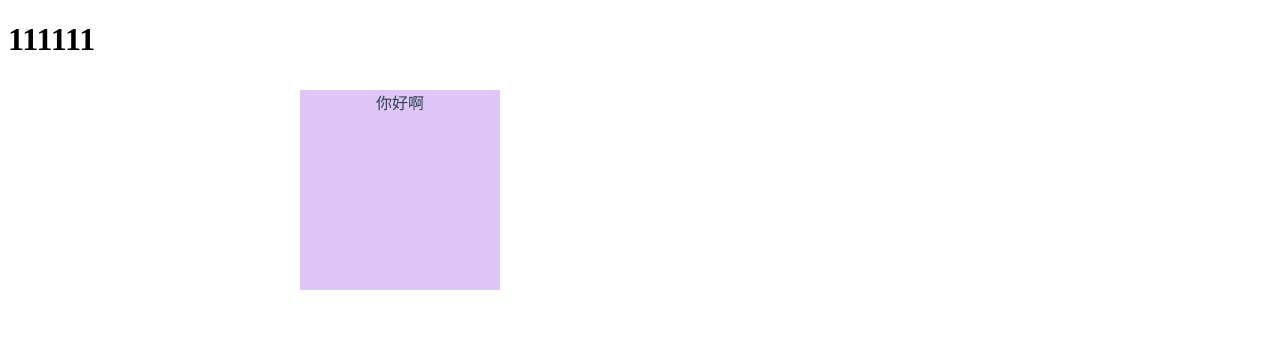
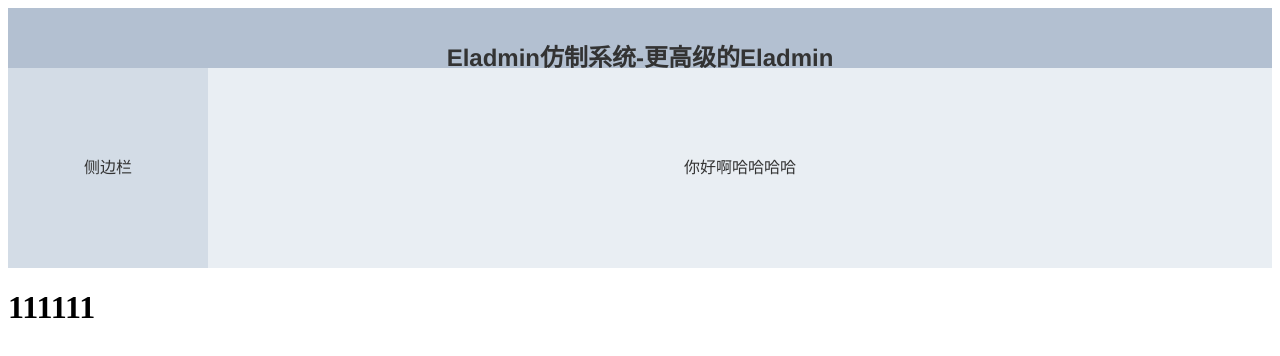
Before and after one commit to MyMatrixs/eladmin-practice, a Vue app: page / in a window 1280 px wide. Shown: the top 356 px of the page. Built offline with nearby package versions, Linux system fonts and the light colour scheme.

Commit message:
尝试使用elementUI，还很迷糊

```diff
--- a/src/main.js
+++ b/src/main.js
@@ -1,9 +1,13 @@
 import Vue from 'vue'
+import ElementUI from 'element-ui'
+import 'element-ui/lib/theme-chalk/index.css'
 import App from './App.vue'
 import router from './router'
 import store from './store'
 
+
 Vue.config.productionTip = false
+Vue.use(ElementUI);
 
 new Vue({
   router,
--- a/src/views/Login.vue
+++ b/src/views/Login.vue
@@ -1,13 +1,22 @@
 <template>
-  <div class="main">{{mydata}}</div>
+  <div>
+    <el-container>
+    <el-header><h1>Eladmin仿制系统-更高级的Eladmin</h1></el-header>
+    <el-container>
+        <el-aside width="200px">侧边栏</el-aside>
+        <el-main>{{mydata}}</el-main>
+    </el-container>
+    </el-container>
+  </div>
 </template>
+<script>
 
-<script>
+
 export default {
     name:'LoginIn',
     data(){
         return{
-            mydata:"你好啊"
+            mydata:"你好啊哈哈哈哈"
         }
     }
 }
@@ -20,8 +29,41 @@ export default {
     height: 200px;
     float: left;
     position: absolute;
-    top: 90px;
+    top: 390px;
     left: 300px;
     font-family: fangsong;
 }
+  .el-header, .el-footer {
+    background-color: #B3C0D1;
+    color: #333;
+    text-align: center;
+    line-height: 60px;
+  }
+
+  .el-aside {
+    background-color: #D3DCE6;
+    color: #333;
+    text-align: center;
+    line-height: 200px;
+  }
+
+  .el-main {
+    background-color: #E9EEF3;
+    color: #333;
+    text-align: center;
+    line-height: 160px;
+  }
+
+  body > .el-container {
+    margin-bottom: 40px;
+  }
+
+  .el-container:nth-child(5) .el-aside,
+  .el-container:nth-child(6) .el-aside {
+    line-height: 260px;
+  }
+
+  .el-container:nth-child(7) .el-aside {
+    line-height: 320px;
+  }
 </style>
```
